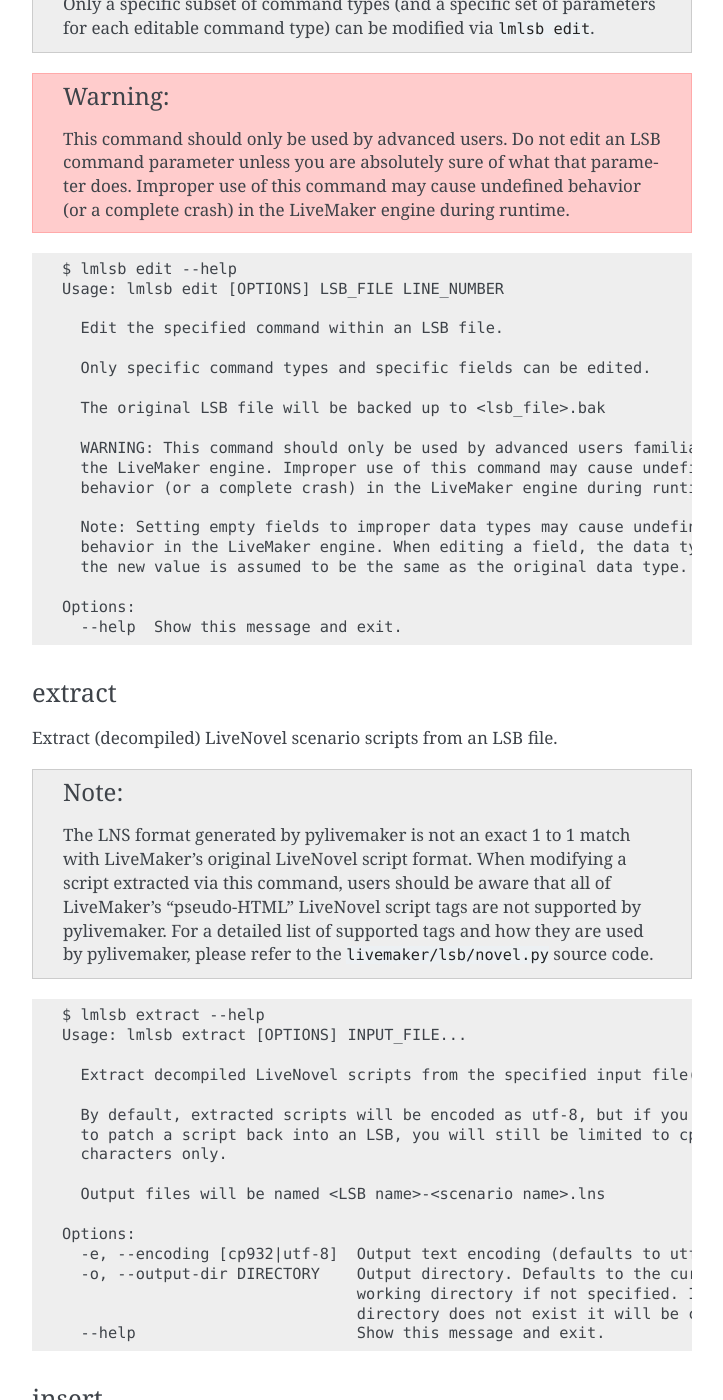
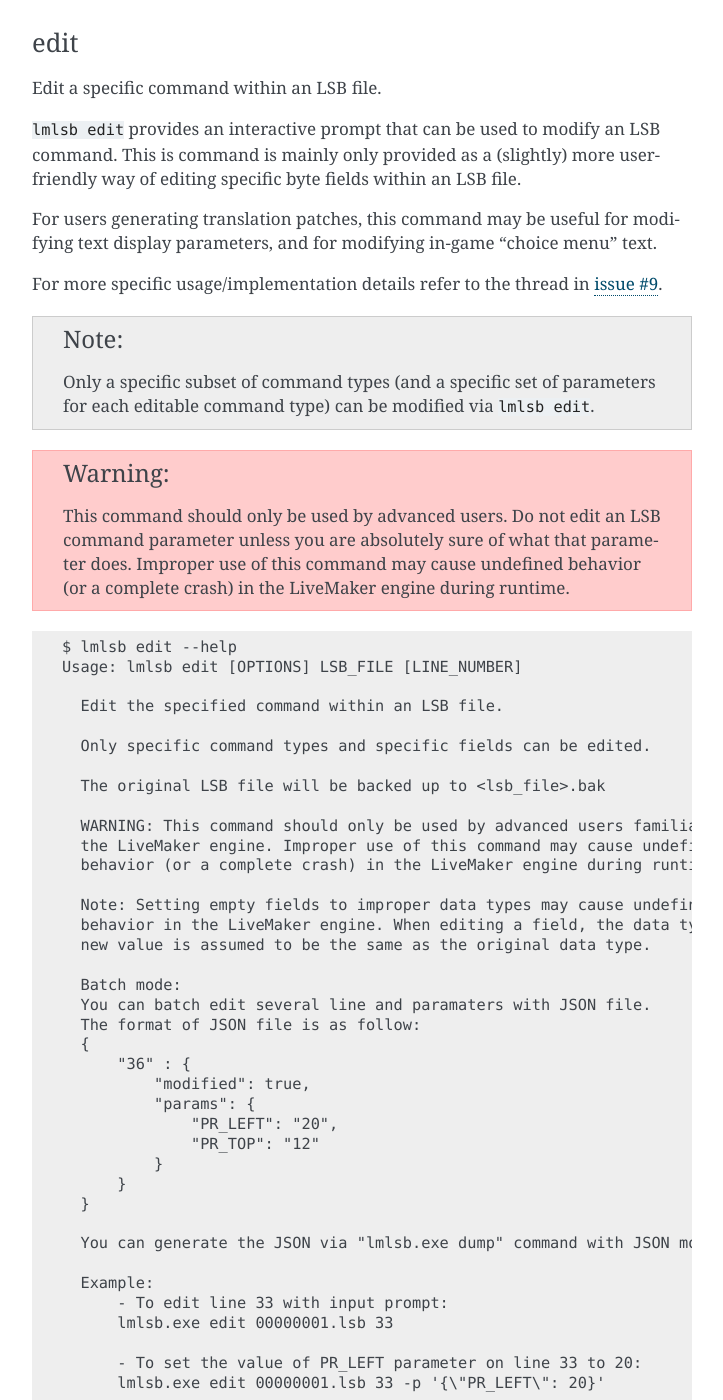
Before and after one commit to pmrowla/pylivemaker, a Sphinx documentation site: the page built from docs/cli.rst, in a window 1280 px wide and 1400 px high, scrolled down 7302 px. Shown: the whole window, without its empty margins (388-1111 px from the left). Built offline with Sphinx 7.4.7, drawn with Linux system fonts in a browser that asks for light colours; pages that are not in the unit, such as notebooks, are missing from menus; the version number could not be read and is left out; some of the changed text lies outside the part shown.

Commit message:
add: documentation about the changes on lmlsb's edit and dump command

```diff
--- a/docs/cli.rst
+++ b/docs/cli.rst
@@ -274,21 +274,40 @@
     $ lmlsb dump --help
     Usage: lmlsb dump [OPTIONS] INPUT_FILE...
 
-      Dump the contents of the specified LSB file(s) to stdout in a human-
-      readable format.
+      Dump the contents of the specified LSB file(s) to stdout in a human-readable
+      format.
 
-      For text mode, the full LSB will be output as human-readable text.
+      MODE:
+      text
+          The full LSB will be output as human-readable text.
 
-      For xml mode, the full LSB file will be output as an XML document.
+      xml
+          The full LSB file will be output as an XML document.
 
-      For lines mode, only text lines will be output.
+      lines
+          only text lines will be output.
+
+      json
+          The output will be a JSON-formatted LSB command (JSON will always be in UTF-8 format).
+          You can edit the JSON and import it back using the lmlsb edit command.
+          Use "jsonfull" option if you want to output all line.
+          Note:   - Don't forget to set the "modified" flag to true for each line you edit.
+                  - This mode will only output the editable lines.
+
+      jsonfull
+          Will output the complete line instead of only editable lines
+
+
+      Example:
+          lmlsb.exe dump 00000001.lsb -m json -o 00000001.json
 
     Options:
-      -m, --mode [text|xml|lines]   Output mode (defaults to text)
-      -e, --encoding [cp932|utf-8]  Output text encoding (defaults to utf-8).
-      -o, --output-file FILE        Output file. If unspecified, output will be
-                                    dumped to stdout.
-      --help                        Show this message and exit.
+      -m, --mode [text|xml|lines|json|jsonfull]
+                                      Output mode (defaults to text)
+      -e, --encoding [cp932|utf-8]    Output text encoding (defaults to utf-8).
+      -o, --output-file FILE          Output file. If unspecified, output will be
+                                      dumped to stdout.
+      --help                          Show this message and exit.
 
 edit
 ^^^^
@@ -311,7 +330,7 @@
 ::
 
     $ lmlsb edit --help
-    Usage: lmlsb edit [OPTIONS] LSB_FILE LINE_NUMBER
+    Usage: lmlsb edit [OPTIONS] LSB_FILE [LINE_NUMBER]
 
       Edit the specified command within an LSB file.
 
@@ -324,11 +343,38 @@
       behavior (or a complete crash) in the LiveMaker engine during runtime.
 
       Note: Setting empty fields to improper data types may cause undefined
-      behavior in the LiveMaker engine. When editing a field, the data type of
-      the new value is assumed to be the same as the original data type.
+      behavior in the LiveMaker engine. When editing a field, the data type of the
+      new value is assumed to be the same as the original data type.
+
+      Batch mode:
+      You can batch edit several line and paramaters with JSON file.
+      The format of JSON file is as follow:
+      {
+          "36" : {
+              "modified": true,
+              "params": {
+                  "PR_LEFT": "20",
+                  "PR_TOP": "12"
+              }
+          }
+      }
+
+      You can generate the JSON via "lmlsb.exe dump" command with JSON mode.
+
+      Example:
+          - To edit line 33 with input prompt:
+          lmlsb.exe edit 00000001.lsb 33
+
+          - To set the value of PR_LEFT parameter on line 33 to 20:
+          lmlsb.exe edit 00000001.lsb 33 -p '{\"PR_LEFT\": 20}'
+
+          - To import back the value from lmlsb dump:
+          lmlsb.exe edit 00000001.lsb -b 00000001.json
 
     Options:
-      --help  Show this message and exit.
+      -p, --param TEXT  Parameter in JSON format.
+      -b, --batch TEXT  Edit with parameter with JSON formatted file.
+      --help            Show this message and exit.
 
 extract
 ^^^^^^^
```
Also changed, not shown: 2 other files.
